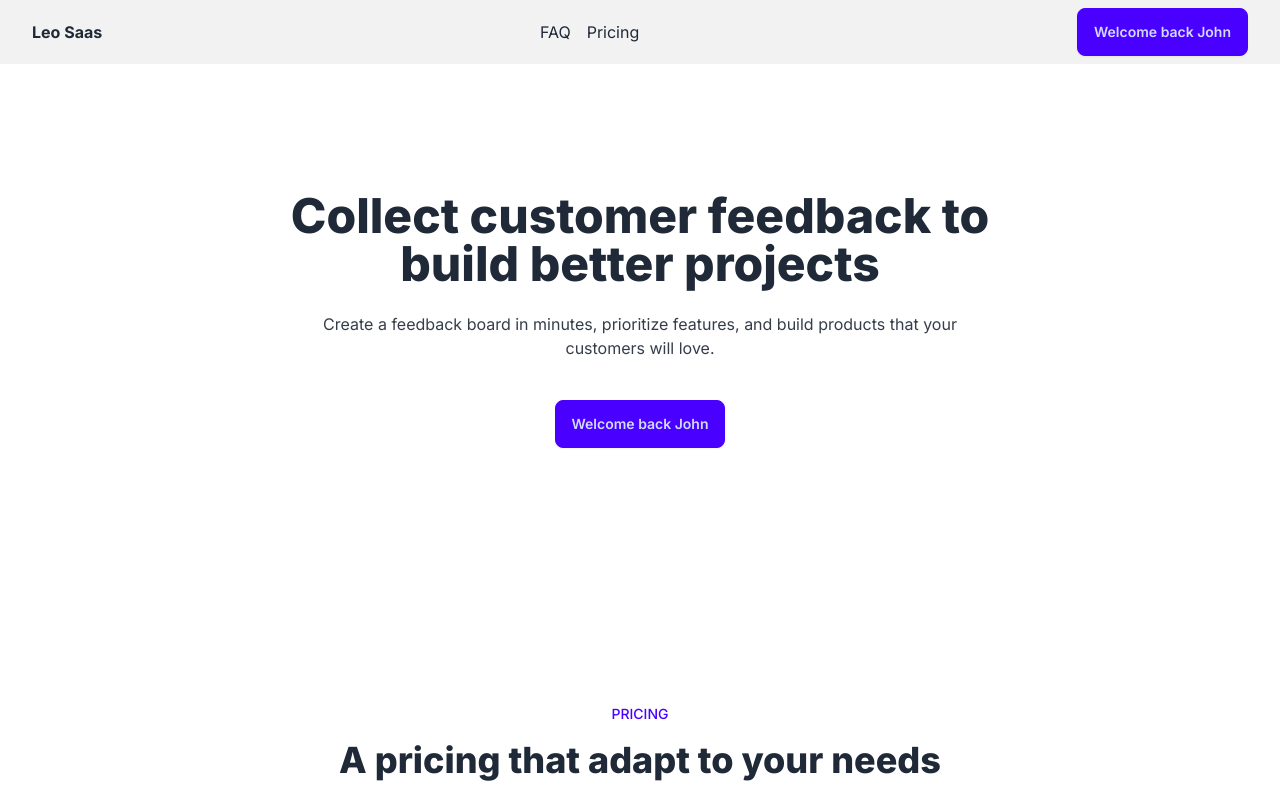
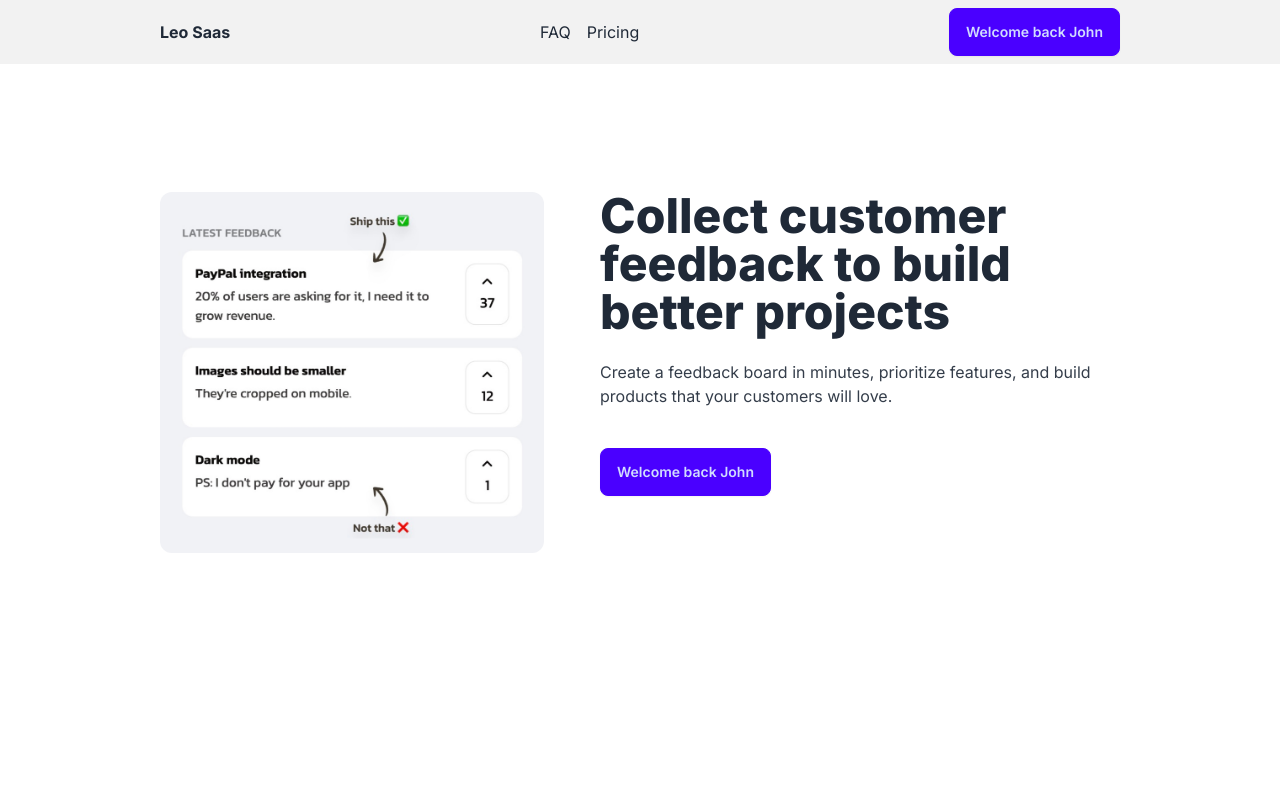
Before and after one commit to leonardanselme/projetcode, a Next.js app: page / in a window 1280 px wide. Shown: the top 800 px of the page. Built offline with nearby package versions, Linux system fonts and the light colour scheme.

Commit message:
push before Vercel

```diff
--- a/app/page.js
+++ b/app/page.js
@@ -1,5 +1,7 @@
 import ButtonLogin from "@/components/ButtonLogin";
 import FAQListItem from "@/components/FAQListItem";
+import Image from "next/image";
+import productDemo from "@/app/productDemo.jpeg";
 
 export default function Home() {
   const isLoggedIn = true;
@@ -10,7 +12,8 @@
   return (
     <main>
       {/*HEADER*/}
-      <section className="bg-base-200 flex justify-between items-center px-8 py-2">
+      <section className="bg-base-200">
+        <div className="max-w-5xl mx-auto flex justify-between items-center px-8 py-2">
           <div className="font-bold">Leo Saas</div>
           <div className="space-x-4 max-md:hidden ">
             <a className="link link-hover" href="#faq">
@@ -23,9 +26,17 @@
           <div>
             <ButtonLogin isLoggedIn={isLoggedIn} name={name} />
           </div>
+        </div>
       </section>
       {/*HERO*/}
-      <section className="text-center py-32 px-8 max-w-3xl mx-auto">
+      <section className="text-center lg:text-left py-32 px-8 max-w-5xl mx-auto flex flex-col lg:flex-row gap-14 items-center lg:items-start">
+        <Image
+          src={productDemo}
+          alt="Product demo"
+          className="w-96 rounded-xl"
+        />
+
+        <div>
           <h1 className="text-4xl lg:text-5xl font-extrabold mb-6">
             Collect customer feedback to build better projects
           </h1>
@@ -35,6 +46,7 @@
           </div>
 
           <ButtonLogin isLoggedIn={isLoggedIn} name={name} />
+        </div>
       </section>
       {/*PRICING*/}
 
```
Also changed, not shown: app/productDemo.jpeg (added). Lines whose indentation alone changed are shown as unchanged.
